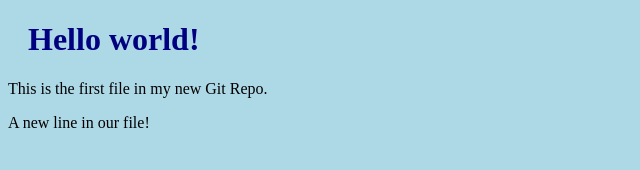
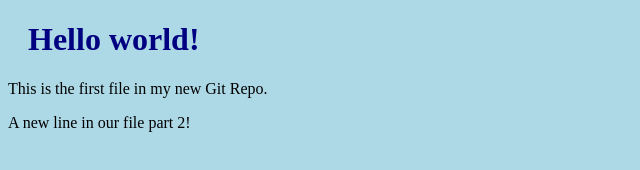
Before and after one commit to jajames30/jajames30.github.io, a plain HTML site: page index.html in a window 1280 px wide. Shown: the full height of the page, 0-640 px from the left. Drawn offline with Linux system fonts and the light colour scheme.

Commit message:
small change in index.html

```diff
--- a/index.html
+++ b/index.html
@@ -8,7 +8,7 @@
 
 <h1>Hello world!</h1>
 <p>This is the first file in my new Git Repo.</p>
-<p>A new line in our file!</p>
+<p>A new line in our file part 2!</p>
 
 </body>
 </html>
```
